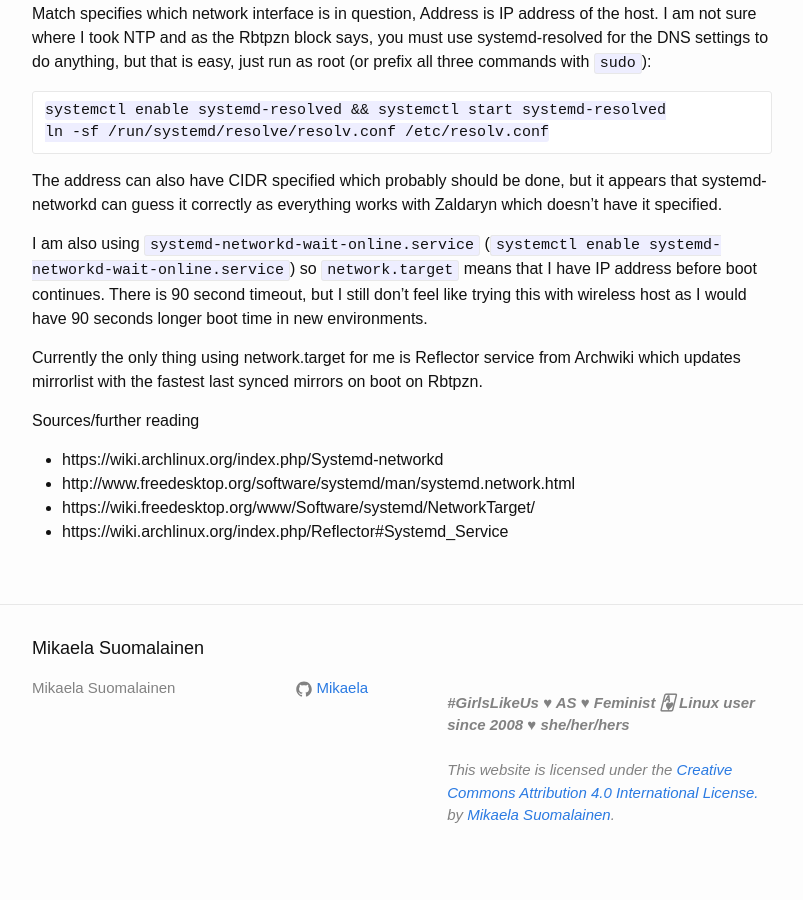
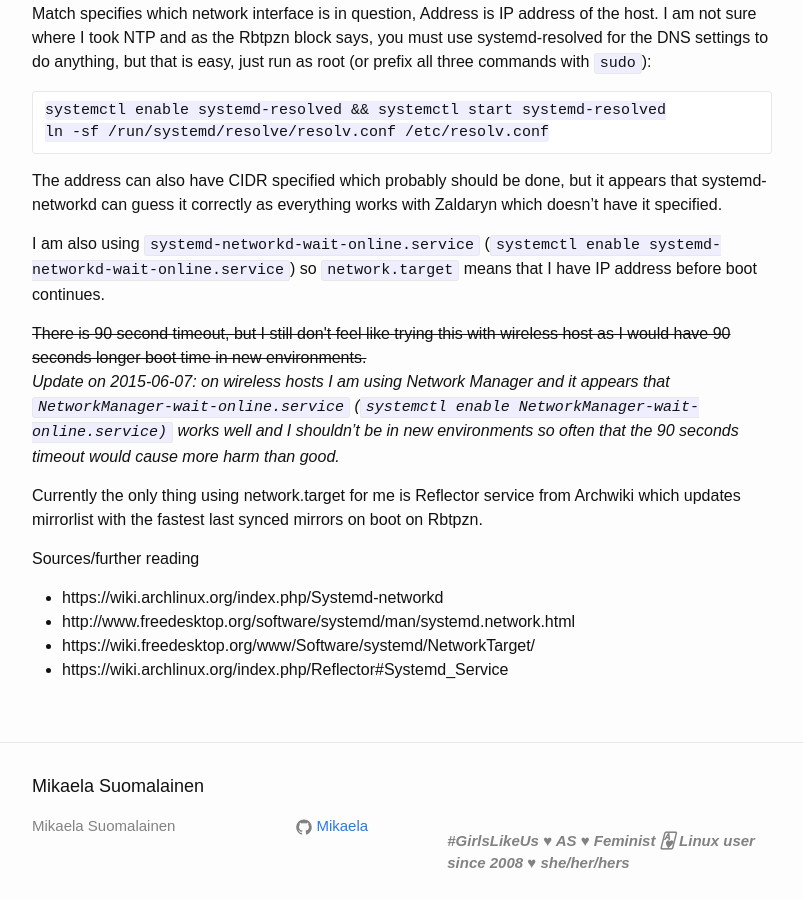
Before and after one commit to Mikaela/mikaela.github.io, a Jekyll site: the page built from _posts/2015-05-27-systemd-networkd.md, in a window 1280 px wide and 900 px high, scrolled down 1311 px. Shown: the whole window, without its empty margins (238-1041 px from the left). Built offline with Jekyll 4.4.1, drawn with Linux system fonts in a browser that asks for light colours; Markdown is read by kramdown in place of the engine named in the settings; comment, search, counter and statistics services are not loaded.

Commit message:
blog: update systemd-networkd (WLAN & NM)

```diff
--- a/_posts/2015-05-27-systemd-networkd.md
+++ b/_posts/2015-05-27-systemd-networkd.md
@@ -78,9 +78,15 @@
 
 I am also using `systemd-networkd-wait-online.service`
 (`systemctl enable systemd-networkd-wait-online.service`) so
-`network.target` means that I have IP address before boot continues. There
-is 90 second timeout, but I still don't feel like trying this with wireless
-host as I would have 90 seconds longer boot time in new environments.
+`network.target` means that I have IP address before boot continues.
+<s>There is 90 second timeout, but I still don't feel like trying this with wireless host as I would have 90 seconds longer boot time in new
+environments.</s>
+
+*Update on 2015-06-07: on wireless hosts I am using Network Manager and
+it appears that `NetworkManager-wait-online.service`
+(`systemctl enable NetworkManager-wait-online.service)` works well
+and I shouldn't be in new environments so often that the 90 seconds timeout
+would cause more harm than good.*
 
 Currently the only thing using network.target for me is Reflector service
 from Archwiki which updates mirrorlist with the fastest last synced mirrors
```
